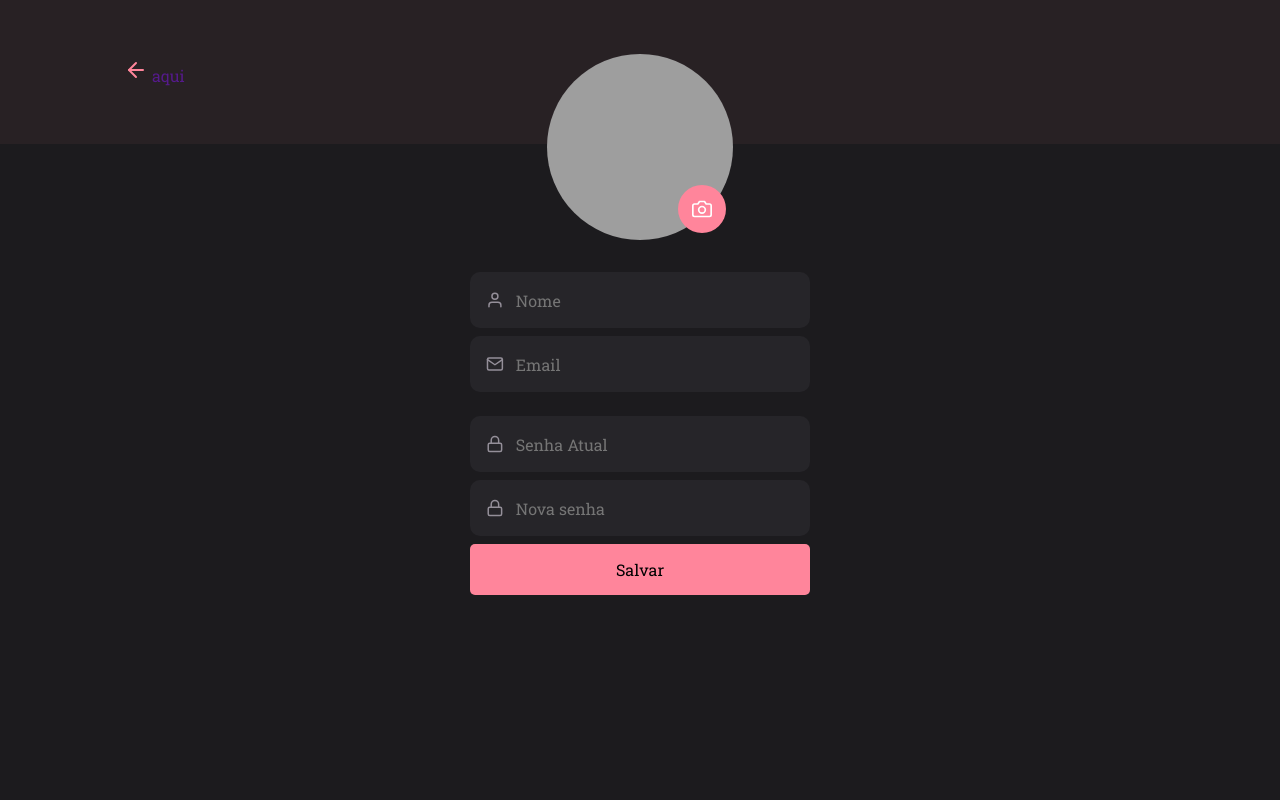
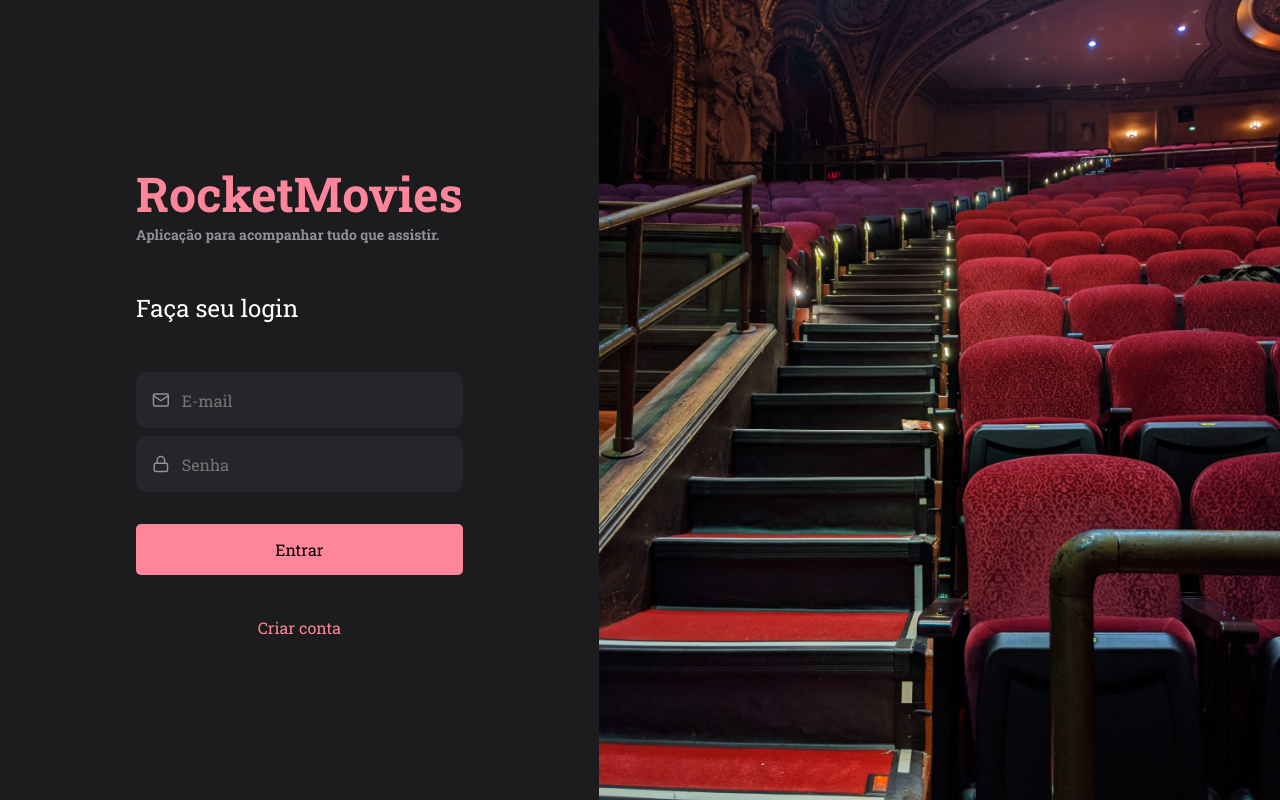
Before and after one commit to joao-lgtm/RocketMovies, a React (Vite) app: page / in a window 1280 px wide. Built offline with nearby package versions, Linux system fonts and the light colour scheme; grey boxes are pictures that could not be loaded.

Commit message:
integrando com o back-end

```diff
--- a/package.json
+++ b/package.json
@@ -10,10 +10,12 @@
     "preview": "vite preview"
   },
   "dependencies": {
+    "axios": "^1.6.7",
+    "cors": "^2.8.5",
     "react": "^18.2.0",
     "react-dom": "^18.2.0",
     "react-icons": "^4.10.1",
-    "react-router-dom": "^6.20.1",
+    "react-router-dom": "^6.22.0",
     "styled-components": "^6.1.1"
   },
   "devDependencies": {
--- a/src/Components/Button/index.jsx
+++ b/src/Components/Button/index.jsx
@@ -1,7 +1,7 @@
 import { Container } from "./styles"
 export function Button ({title,icon: Icon, exclud,...rest}) {
     return(
-        <Container $exclud={exclud} {...rest}>
+        <Container type="button" $exclud={exclud} {...rest}>
            {Icon && <Icon size={20} />} {title}
         </Container>
     )
--- a/src/Components/Header/index.jsx
+++ b/src/Components/Header/index.jsx
@@ -1,23 +1,25 @@
-import { Container, Profile } from "./style";
+import { Container, Exit, Logo, Profile } from "./style";
 import { Input } from "./../Input/";
 import  teste  from "../../assets/teste.png"
+import { Link } from "react-router-dom";
 
 
 export function Header() {
+
     return (
         <Container>
 
-            <span>RocketMovies</span>
+            <Logo to="/">RocketMovies</Logo>
 
             <Input type="text" placeholder="Pesquisar pelo titulo" />
 
 
-            <Profile>
+            <Profile to="/profile">
                 <div>
                     <span>João Paulo Cassatti</span>
-                    <a href="">sair</a>
+                    <Exit to="/CreateMovie">sair</Exit>
                 </div>
-                <a href=""><img src={teste} alt="" /></a>
+                <img src={teste} alt="imagem de perfil" />
             </Profile>
 
         </Container>
--- a/src/Components/Header/style.js
+++ b/src/Components/Header/style.js
@@ -1,3 +1,4 @@
+import { Link } from "react-router-dom";
 import styled from "styled-components";
 
 
@@ -10,18 +11,20 @@ export const Container = styled.div`
     gap: 64px;
 
     border-bottom: 1px solid #3E3B47;
-    > span {
-        font-size: ${({ theme }) => theme.FONTSIZE.LM};
-        color: ${({theme}) => theme.COLORS.PINK_1000};
-        font-weight: bold;
-    }
 `;
 
-export const Profile = styled.div`
+export const Logo = styled(Link)`
+    font-size: ${({ theme }) => theme.FONTSIZE.LM};
+    color: ${({ theme }) => theme.COLORS.PINK_1000};
+    font-weight: bold;
+`;
+
+export const Profile = styled(Link)`
     display: flex;
     align-items: center;
     gap:15px;
     width: 350px;
+    color: #FFF;
 
 
 
@@ -32,18 +35,19 @@ export const Profile = styled.div`
     span{
         font-weight: bold;
     }
-    a{
-        color: ${({ theme }) => theme.COLORS.GRAY_100}
     }
 
+
+    > img {
+        width: 64px;
+        height: 64px;
+        border-radius: 35px;
+        border: 2px solid #3E3B47;
     }
-    > a {
 
-        > img {
-            width: 64px;
-            height: 64px;
-            border-radius: 35px;
-            border: 2px solid #3E3B47;
-        }
-    }
 `;
+
+
+export const Exit = styled(Link)`
+    color: ${({ theme }) => theme.COLORS.GRAY_100};
+`;
--- /dev/null
+++ b/src/hooks/auth.jsx
@@ -0,0 +1,83 @@
+import { createContext, useContext, useState, useEffect } from "react";
+import { api } from "../services/api";
+
+
+const AuthContext = createContext({});
+
+function AuthProvider({ children }) {
+    const [data, setData] = useState({})
+
+    async function signIn({ email, password }) {
+        try {
+            const response = await api.post("/sessions", { email, password });
+            console.log(response)
+            const { user, token } = response.data;
+            localStorage.setItem("@rocknotes:user", JSON.stringify(user));
+            localStorage.setItem("@rocknotes:token", token);
+            api.defaults.headers.common['Authorization'] = `Bearer ${token}`;
+            setData({ user, token })
+
+        } catch (error) {
+            if (error.response) {
+                alert(error.response.data.message)
+            }
+            else {
+                alert("Não foi possível entrar")
+            }
+        }
+    }
+
+    function signOut() {
+        localStorage.removeItem("@rocknotes:token");
+        localStorage.removeItem("@rocknotes:user");
+
+        setData({})
+    }
+
+    async function updateProfile({ user ,avatarFile}) {
+        try {
+            if(avatarFile){
+
+                const fileUploadForm = new FormData();
+                fileUploadForm.append("avatar", avatarFile);
+
+                const response = await api.patch("/users/avatar", fileUploadForm);
+                user.avatar = response.data.avatar
+            }
+            await api.put("/users", user);
+            localStorage.setItem("@rocknotes:user", JSON.stringify(user));
+
+            setData({ user, token: data.token });
+            alert("Perfil Atualizado!");
+        } catch (error) {
+            if (error.response) {
+                alert(error.response.data.message)
+            } else {
+                alert("Não foi possível atualizar o perfil.")
+            }
+        }
+    }
+
+    useEffect(() => {
+        const token = localStorage.getItem("@rocknotes:token");
+        const user = localStorage.getItem("@rocknotes:user");
+
+        if (token && user) {
+            api.defaults.headers.common['Authorization'] = `Bearer ${token}`;
+            setData({ token, user: JSON.parse(user) })
+        }
+    }, [])
+
+    return (
+        <AuthContext.Provider value={{ signIn, user: data.user, signOut , updateProfile}}>
+            {children}
+        </AuthContext.Provider>
+    )
+}
+
+function useAuth() {
+    const context = useContext(AuthContext);
+
+    return context
+}
+export { AuthProvider, useAuth };
--- a/src/main.jsx
+++ b/src/main.jsx
@@ -1,17 +1,10 @@
 import React from 'react'
 import ReactDOM from 'react-dom/client'
-
-import  GlobalStyle  from './styles/global';
-
+import GlobalStyle from './styles/global';
 import { ThemeProvider } from 'styled-components';
 import theme from './styles/theme';
-
-import { Home } from './pages/Home';
-import { SingIn } from './pages/SingIn/index';
-import { SingUp } from './pages/SingUp/index';
-import { MoviePreview } from './pages/MoviePreview';
-import { CreateMovie } from './pages/CreateMovie';
-import { Profile } from './pages/Profile';
+import { Routes } from './routes';
+import { AuthProvider } from './hooks/auth';
 
 
 
@@ -20,8 +13,9 @@ ReactDOM.createRoot(document.getElementById('root')).render(
   <React.StrictMode>
     <ThemeProvider theme={theme}>
       <GlobalStyle />
-      <Profile/>
+      <AuthProvider >
+        <Routes />
+      </AuthProvider>
     </ThemeProvider>
-
-  </React.StrictMode>,
+  </React.StrictMode>
 )
--- a/src/pages/SingIn/index.jsx
+++ b/src/pages/SingIn/index.jsx
@@ -3,8 +3,20 @@ import { Background } from './../../Components/Background';
 import { Input } from "../../Components/Input";
 import { Button } from "../../Components/Button";
 import { FiMail, FiLock } from 'react-icons/fi'
+import { Link } from "react-router-dom";
+import { useAuth } from "../../hooks/auth";
+import { useState } from "react";
 
 export function SingIn() {
+    const [email, setEmail] = useState("");
+    const [password, setPassword] = useState("");
+    const { signIn } = useAuth()
+
+    function handleSingIn(){
+        signIn({ email, password})
+    }
+
+
     return (
         <Container>
             <Form>
@@ -18,17 +30,19 @@ export function SingIn() {
                     icon={FiMail}
                     type="text"
                     placeholder="E-mail"
+                    onChange={e => setEmail(e.target.value)}
                 />
                 <Input
                     icon={FiLock}
-                    type="text"
+                    type="password"
                     placeholder="Senha"
+                    onChange={e => setPassword(e.target.value)}
                 />
 
 
-                <Button title="Entrar" />
+                <Button onClick={handleSingIn} title="Entrar" />
 
-                <a href="">Criar conta</a>
+                <Link to="/register">Criar conta</Link>
             </Form>
             <Background />
         </Container>
--- a/src/pages/SingUp/index.jsx
+++ b/src/pages/SingUp/index.jsx
@@ -1,8 +1,9 @@
 import { Background } from "../../Components/Background";
 import { Container, Form } from "./styles";
 import { Input } from './../../Components/Input';
-import { FiMail,FiLock,FiUser,FiArrowLeft } from "react-icons/fi";
+import { FiMail, FiLock, FiUser, FiArrowLeft } from "react-icons/fi";
 import { Button } from "../../Components/Button";
+import { Link } from "react-router-dom";
 
 export function SingUp() {
     return (
@@ -20,8 +21,8 @@ export function SingUp() {
 
                 <Input icon={FiLock} type="password" placeholder="Senha" />
 
-                <Button title="Cadastrar"/>
-                <a href=""><FiArrowLeft/> Voltar para o login</a>
+                <Button title="Cadastrar" />
+                <Link to="/"><FiArrowLeft /> Voltar para o login</Link>
             </Form>
 
             <Background />
--- /dev/null
+++ b/src/routes/app.routes.jsx
@@ -0,0 +1,17 @@
+import { Route, Routes } from "react-router-dom";
+import { Home } from "../pages/Home";
+import { Profile } from "../pages/Profile";
+import { MoviePreview } from "../pages/MoviePreview";
+import { CreateMovie } from "../pages/CreateMovie";
+
+
+export function AppRouter() {
+    return (
+        <Routes>
+            <Route path="/" element={<Home />} />
+            <Route path="/profile" element={<Profile />} />
+            <Route path="/moviewPreview/:id" element={<MoviePreview />} />
+            <Route path="/CreateMovie" element={<CreateMovie />} />
+        </Routes>
+    )
+}
--- /dev/null
+++ b/src/routes/auth.routes.jsx
@@ -0,0 +1,12 @@
+import { Route, Routes } from "react-router-dom";
+import { SingIn } from './../pages/SingIn';
+import { SingUp } from './../pages/SingUp';
+
+export function AuthRoutes() {
+    return (
+        <Routes>
+            <Route path="/" element={<SingIn />} />
+            <Route path="/register" element={<SingUp />} />
+        </Routes>
+    )
+}
--- /dev/null
+++ b/src/routes/index.jsx
@@ -0,0 +1,18 @@
+import { BrowserRouter } from "react-router-dom";
+import { AppRouter } from "./app.routes";
+import { AuthRoutes } from "./auth.routes";
+import { useAuth } from "../hooks/auth";
+
+
+export function Routes() {
+    const { user } = useAuth();
+
+    console.log(user,"aqui")
+
+    return (
+        <BrowserRouter>
+            {user ? <AppRouter /> : <AuthRoutes/>}
+
+        </BrowserRouter>
+    )
+}
--- /dev/null
+++ b/src/services/api.js
@@ -0,0 +1,5 @@
+import axios from "axios";
+
+export const api = axios.create({
+    baseURL: "http://localhost:4444"
+});
```
Also changed, not shown: 2 other files (tests, documents, lock files or other folders).
